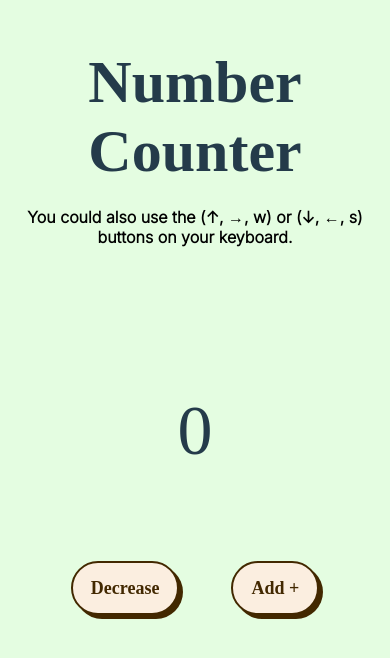
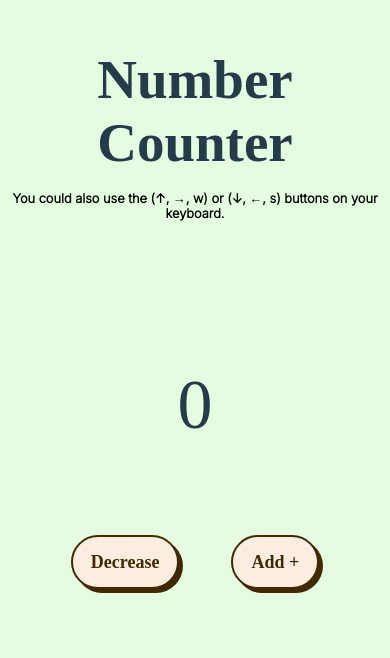
Before and after one commit to manitofigh/Number-Counter, a plain HTML site: page index.html in a window 390 px wide. Drawn offline with nearby package versions, Linux system fonts and the light colour scheme; a web font is replaced by a local one.

Commit message:
Changes for being responsive

```diff
--- a/styles.css
+++ b/styles.css
@@ -26,6 +26,7 @@ h2{
 
 h4{
   font-family: 'Inter', sans-serif;
+  font-size: 1rem;
   margin-bottom: 9rem;
 }
 
@@ -83,9 +84,15 @@ button:active {
   background-color: #EC3929;
 }
 
-@media (min-width: 768px) {
+@media (max-width: 800px) {
   .button {
     min-width: 120px;
     padding: 0 25px;
   }
+  h4{
+    font-size: 0.8rem
+  }
+  h1{
+    font-size: 55px;
+  }
 }
```
